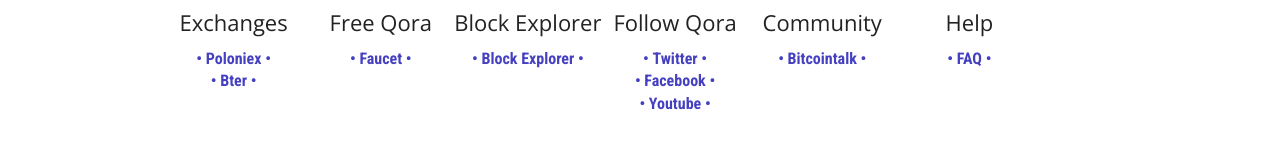
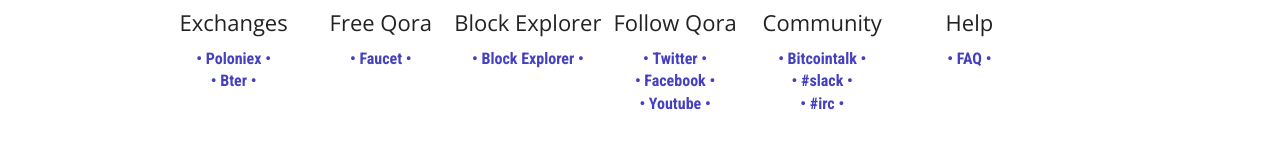
Before and after one commit to Qoracoin/Qora.org, a plain HTML site: page index.html in a window 1280 px wide. Shown: the part 1749-1914 px from the top of the page. Drawn offline with nearby package versions, Linux system fonts and the light colour scheme.

Commit message:
update
irc - slack links added

```diff
--- a/index.html
+++ b/index.html
@@ -152,6 +152,8 @@
           <div class="col span_2_of_12">
             <h3>Community</h3>
             <a href="https://bitcointalk.org/index.php?topic=1015379.0" target="_blank">&#8226;&nbsp;Bitcointalk&nbsp;&#8226;</a>
+            <a href="http://goo.gl/2C0zZY" target="_blank">&#8226;&nbsp;#slack&nbsp;&#8226;</a>
+            <a href="https://kiwiirc.com/client/irc.freenode.net/#Qora-Coin" target="_blank">&#8226;&nbsp;#irc&nbsp;&#8226;</a>
           </div>
 
           <div class="col span_2_of_12">
```
